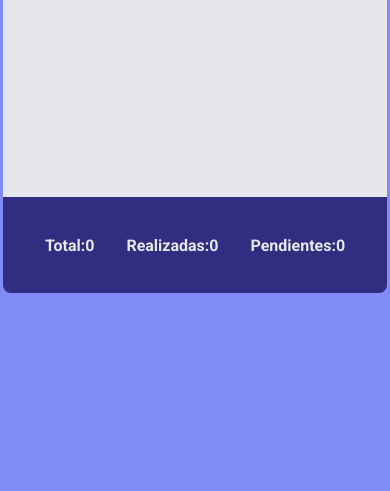
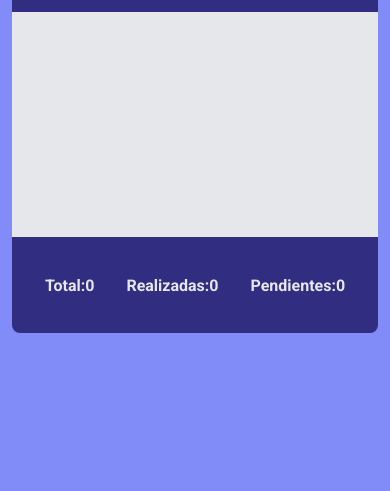
Before and after one commit to carlose2-glitch/lista-de-tareas, a plain HTML site: page app/lista.html in a window 390 px wide. Shown: the part 353-844 px from the top of the page. Drawn offline with Linux system fonts and the light colour scheme.

Commit message:
version1.2

```diff
--- a/app/style.css
+++ b/app/style.css
@@ -78,6 +78,7 @@ main{
     justify-content: center;
 }
 .chart{
+    margin-top: 5rem;
     width: 24rem;
     height: 28rem;
     background-color: #312e81;
@@ -211,6 +212,8 @@ main{
 }
 
 @media(max-width: 768px){
+
+
     .links{
         display: none;
     }
@@ -218,3 +221,10 @@ main{
         display: flex;
     }
 }
+@media(max-width: 425px){
+
+    .chart{
+        width: 94%;
+}
+
+}
```
